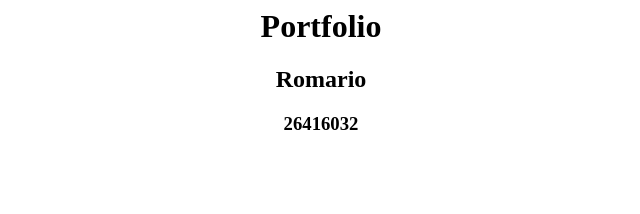
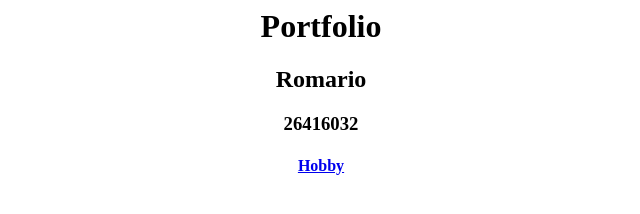
Before and after one commit to mocamacama/githubkelas, a plain HTML site: page index.html in a window 1280 px wide. Shown: the full height of the page, 319-959 px from the left. Drawn offline with Linux system fonts and the light colour scheme.

Commit message:
portfolio + hobby

```diff
--- a/index.html
+++ b/index.html
@@ -5,6 +5,7 @@
         <h1>Portfolio</h1>
         <h2>Romario</h1>
         <h3>26416032</h2>
+        <a href="hobby26416032.html"><h4>Hobby</h4></a>
     </div>
 
 </body>
```
